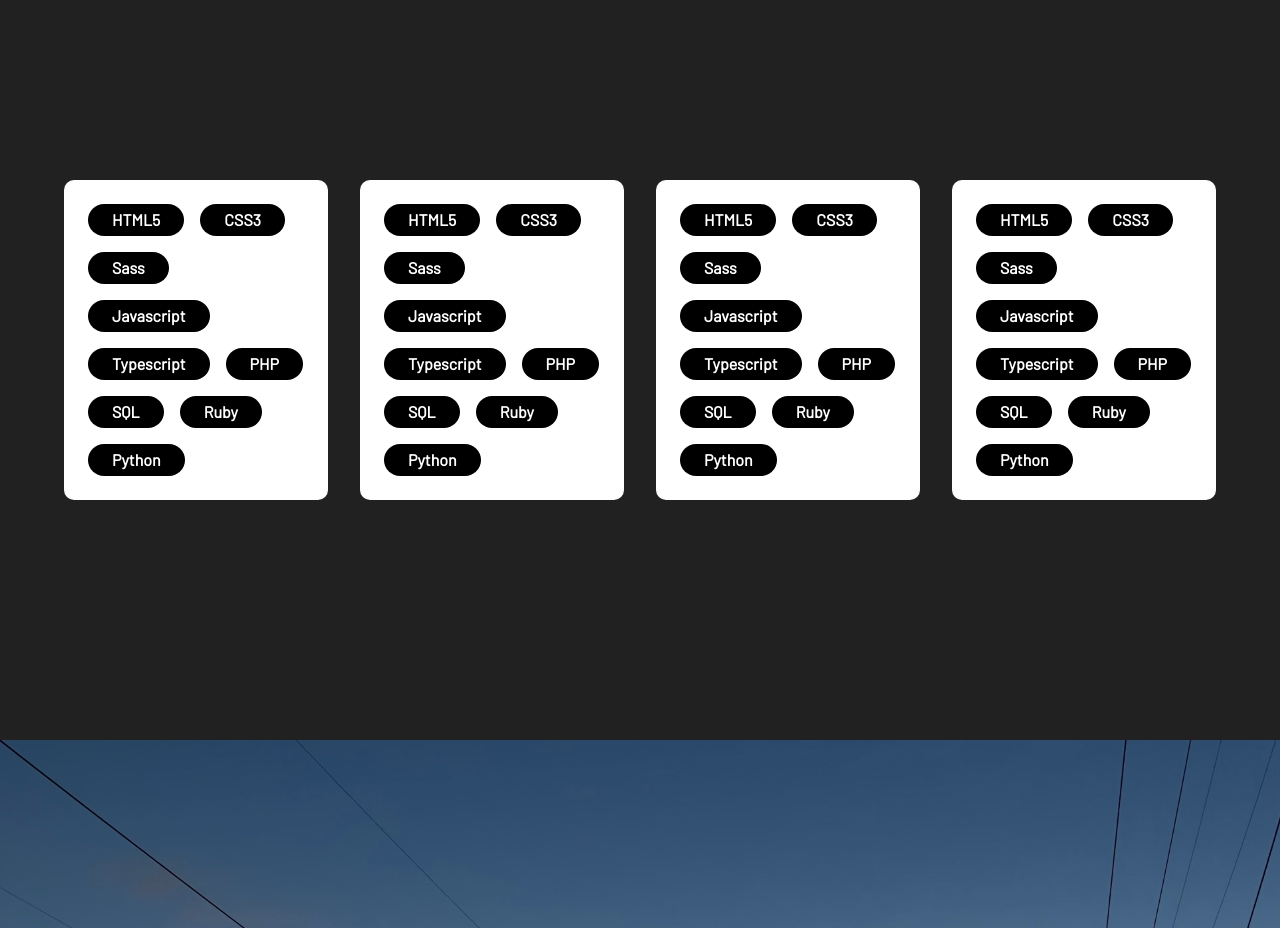
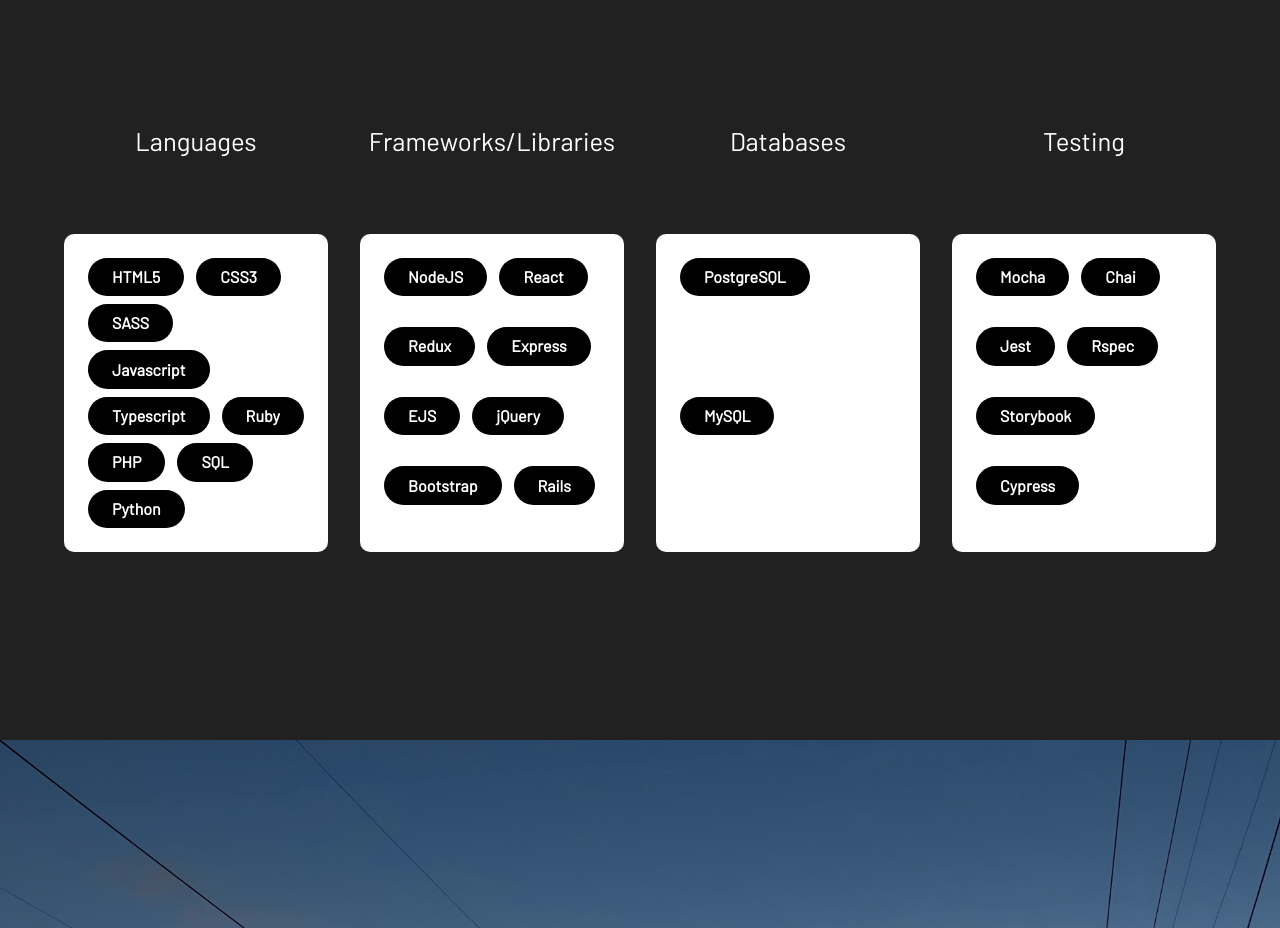
Before and after one commit to ryanpunwasi/portfolio, a React (Create React App) app: page / in a window 1280 px wide. Shown: the part 1660-2588 px from the top of the page. Built offline with nearby package versions, Linux system fonts and the light colour scheme.

Commit message:
feat: add skill titles; use props to implement dynamic sections

```diff
--- a/src/components/Skills.jsx
+++ b/src/components/Skills.jsx
@@ -1,6 +1,4 @@
-import { useState } from "react";
 import SkillsChips from "./SkillsChips";
-import SkillsNav from "./SkillsNav";
 
 import "./Skills.scss";
 
@@ -17,6 +15,7 @@
     languages: [
       "HTML5",
       "CSS3",
+      "SASS",
       "Javascript",
       "Typescript",
       "Ruby",
@@ -33,41 +32,33 @@
       "Express",
       "EJS",
       "jQuery",
-      "SASS",
-      "Bootstrap 5",
+      "Bootstrap",
       "Rails",
     ],
   },
   2: { databases: ["PostgreSQL", "MySQL"] },
-  3: { "version control": ["Git"] },
-  4: { testing: ["Mocha", "Chai", "Storybook", "Cypress", "Rspec"] },
+  3: { testing: ["Mocha", "Chai", "Jest", "Rspec", "Storybook", "Cypress"] },
 };
 
 const Skills = () => {
-  const [selected, setSelected] = useState(0);
-
-  const nextSection = () => {
-    setSelected(prev => (prev + 1) % sections.length);
-  };
-
-  const previousSection = () => {
-    setSelected(prev => (prev + sections.length - 1) % sections.length);
-  };
-
   return (
     <div className="skills__section">
       <div>
         <div>
-          <SkillsChips />
+          <p className="skills__header">Languages</p>
+          <SkillsChips skills={sectionsObj[0].languages} />
         </div>
         <div>
-          <SkillsChips />
+          <p className="skills__header">Frameworks/Libraries</p>
+          <SkillsChips skills={sectionsObj[1].frameworks} />
         </div>
         <div>
-          <SkillsChips />
+          <p className="skills__header">Databases</p>
+          <SkillsChips skills={sectionsObj[2].databases} />
         </div>
         <div>
-          <SkillsChips />
+          <p className="skills__header">Testing</p>
+          <SkillsChips skills={sectionsObj[3].testing} />
         </div>
       </div>
     </div>
--- a/src/components/Skills.scss
+++ b/src/components/Skills.scss
@@ -10,10 +10,22 @@
   padding: 1em;
 }
 
+.skills__header {
+  text-align: center;
+  font-size: 2vw;
+}
+
 .skills__section > div {
   display: flex;
   justify-content: center;
-  align-items: center;
   width: 90vw;
   gap: 2em;
 }
+
+.skills__section > div > div {
+  display: flex;
+  flex-direction: column;
+  justify-content: end;
+  gap: 5em;
+  width: 25%;
+}
--- a/src/components/SkillsChip.jsx
+++ b/src/components/SkillsChip.jsx
@@ -1,7 +1,7 @@
 import "./SkillsChip.scss";
 
 const SkillsChip = ({ skill }) => {
-  return <span className="skills__chip">{skill}</span>;
+  return <span className="skill__chip">{skill}</span>;
 };
 
 export default SkillsChip;
--- a/src/components/SkillsChip.scss
+++ b/src/components/SkillsChip.scss
@@ -1,10 +1,12 @@
-.skills__chip {
-  background-color: rgb(255, 255, 255);
-  letter-spacing: 0.8px;
-  color: black;
-  padding: 1em 1.5em;
-  border-radius: 30px;
-  font-size: 1em;
-  font-family: "Barlow";
-  font-weight: 700;
+.skill__chip {
+  background-color: black;
+  user-select: none;
+  height: 30px;
+  color: white;
+  border-radius: 50px;
+  padding: 1.2em 1.5em;
+  display: flex;
+  justify-content: center;
+  align-items: center;
+  font-weight: 800;
 }
--- a/src/components/SkillsChips.jsx
+++ b/src/components/SkillsChips.jsx
@@ -1,19 +1,9 @@
+import SkillsChip from "./SkillsChip";
 import "./SkillsChips.scss";
 
-const SkillsChips = () => {
-  return (
-    <div className="skills__chips">
-      <span className="skill__chip">HTML5</span>
-      <span className="skill__chip">CSS3</span>
-      <span className="skill__chip">Sass</span>
-      <span className="skill__chip">Javascript</span>
-      <span className="skill__chip">Typescript</span>
-      <span className="skill__chip">PHP</span>
-      <span className="skill__chip">SQL</span>
-      <span className="skill__chip">Ruby</span>
-      <span className="skill__chip">Python</span>
-    </div>
-  );
+const SkillsChips = ({ skills }) => {
+  const renderedSkills = skills.map(skill => <SkillsChip skill={skill} />);
+  return <div className="skills__chips">{renderedSkills}</div>;
 };
 
 export default SkillsChips;
--- a/src/components/SkillsChips.scss
+++ b/src/components/SkillsChips.scss
@@ -1,23 +1,9 @@
 .skills__chips {
   background-color: white;
   border-radius: 10px;
-  height: auto;
   display: flex;
   flex-wrap: wrap;
-  color: black;
   padding: 1.5em;
-  gap: 1em;
+  gap: 0.5em 0.75em;
+  height: 100%;
 }
-
-.skill__chip {
-  background-color: black;
-  user-select: none;
-  height: 30px;
-  color: white;
-  border-radius: 50px;
-  padding: 1em 1.5em;
-  display: flex;
-  justify-content: center;
-  align-items: center;
-  font-weight: 800;
-}
```
